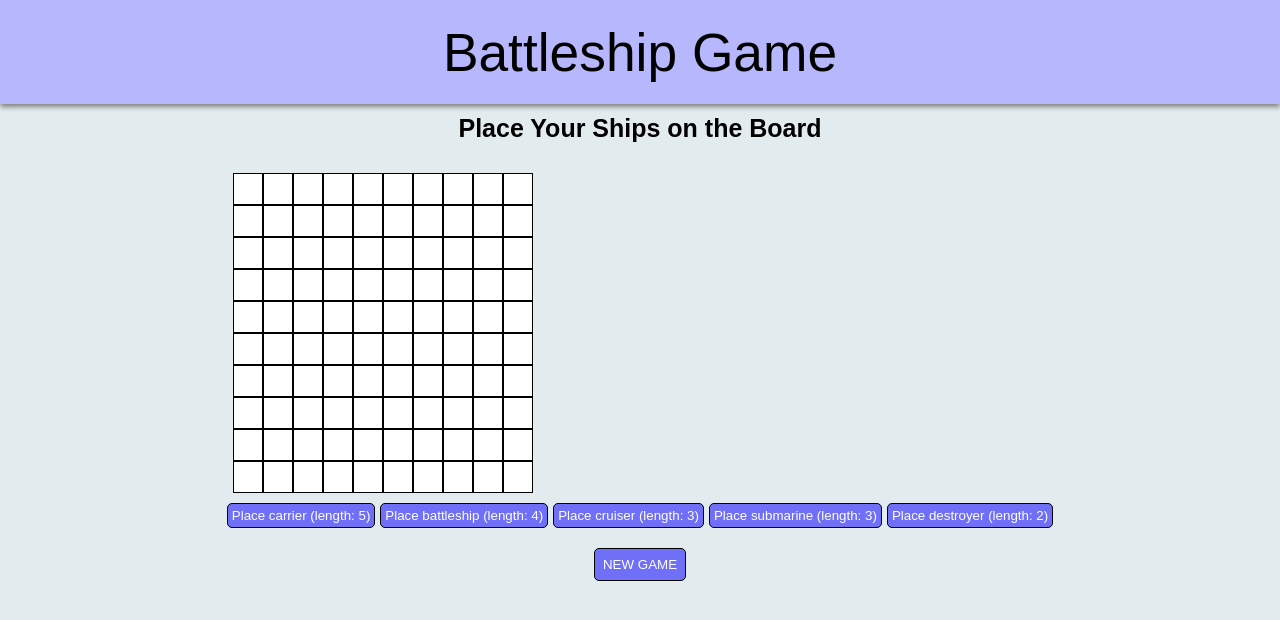
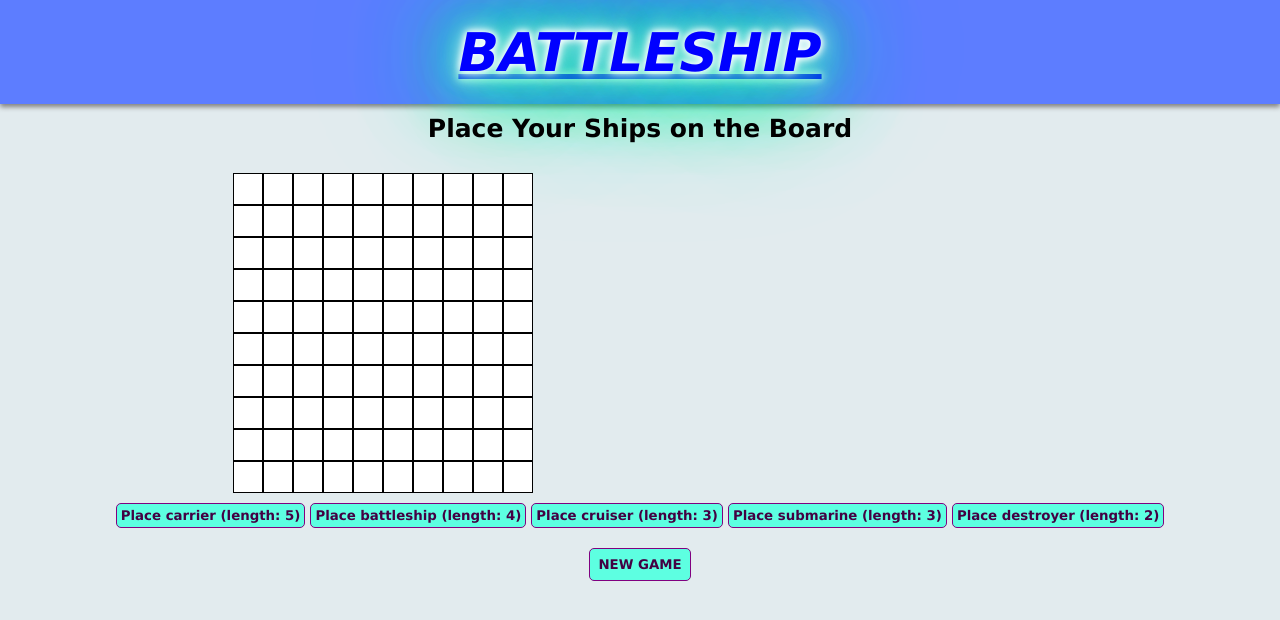
Before and after one commit to waitegeoff2/battleship, a website built with webpack: page src/template.html in a window 1280 px wide. Built offline with nearby package versions, Linux system fonts and the light colour scheme.

Commit message:
Styling changes to the homepage

```diff
--- a/src/index.js
+++ b/src/index.js
@@ -58,6 +58,8 @@ function newGameBtnHandler() {
 }
 
 
+
+
 // shipButton.addEventListener("click", () => {
 //     let row = 3
 //     let column = 3
--- a/src/styles.css
+++ b/src/styles.css
@@ -12,12 +12,25 @@ body {
 
 .title-bar {
   display: flex;
-  background-color: rgb(183, 183, 253);
+  background-color: rgb(93, 125, 255);
+  color: blue;
   justify-content: center;
   align-items: center;
   height: 8vh;
-  font-family: Arial, Helvetica, sans-serif;
+  font-family: 'Lucida Sans', 'Lucida Sans Regular', 'Lucida Grande', 'Lucida Sans Unicode', Geneva, Verdana, sans-serif;
   font-size: 40pt;
+  font-style: italic;
+  text-decoration: underline;
+  font-weight: bold;
+  text-shadow:
+    0 0 7px #fff,
+    0 0 10px #fff,
+    0 0 21px #fff,
+    0 0 42px #0fa,
+    0 0 82px #0fa,
+    0 0 92px #0fa,
+    0 0 102px #0fa,
+    0 0 151px #0fa;
   padding: 20px;
   box-shadow: 0px 3px 5px grey;
 }
@@ -31,7 +44,7 @@ body {
 .new-game {
   display: flex;
   justify-content: center;
-  font-family: Arial, Helvetica, sans-serif;
+  font-family: 'Lucida Sans', 'Lucida Sans Regular', 'Lucida Grande', 'Lucida Sans Unicode', Geneva, Verdana, sans-serif;
   font-size: 25px;
   font-weight: bold;
 }
@@ -86,9 +99,11 @@ body {
 }
 
 button {
-  color: white;
-  background-color: rgb(111, 111, 247);
-  border: 1px solid black;
+  color: rgb(67, 0, 67);
+  background-color: rgb(93, 255, 225);
+  border: 1px solid purple;
+  font-family: 'Lucida Sans', 'Lucida Sans Regular', 'Lucida Grande', 'Lucida Sans Unicode', Geneva, Verdana, sans-serif;
+  font-weight: bold;
   border-radius: 5px;
   padding: 4px;
 }
--- a/src/template.html
+++ b/src/template.html
@@ -6,7 +6,7 @@
     <title>Document</title>
 </head>
 <body>
-    <div class="title-bar">Battleship Game</div>
+    <div class="title-bar">BATTLESHIP</div>
     <div class="main-area">
         <div class="new-game"></div>
         <div class="game-area">
```
